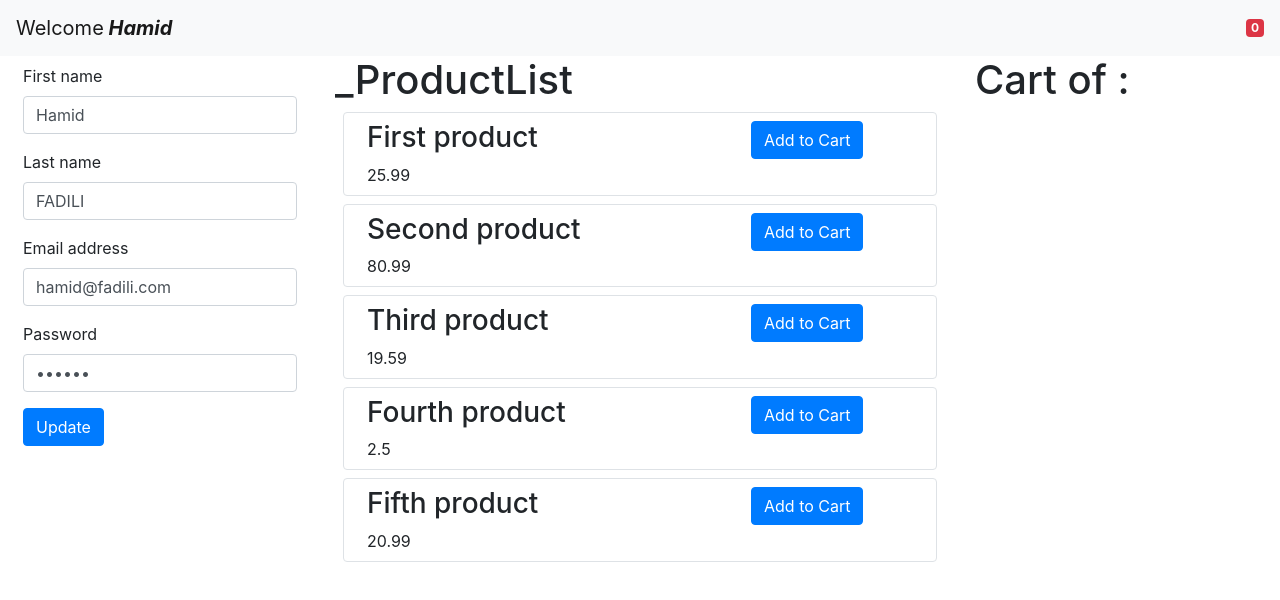
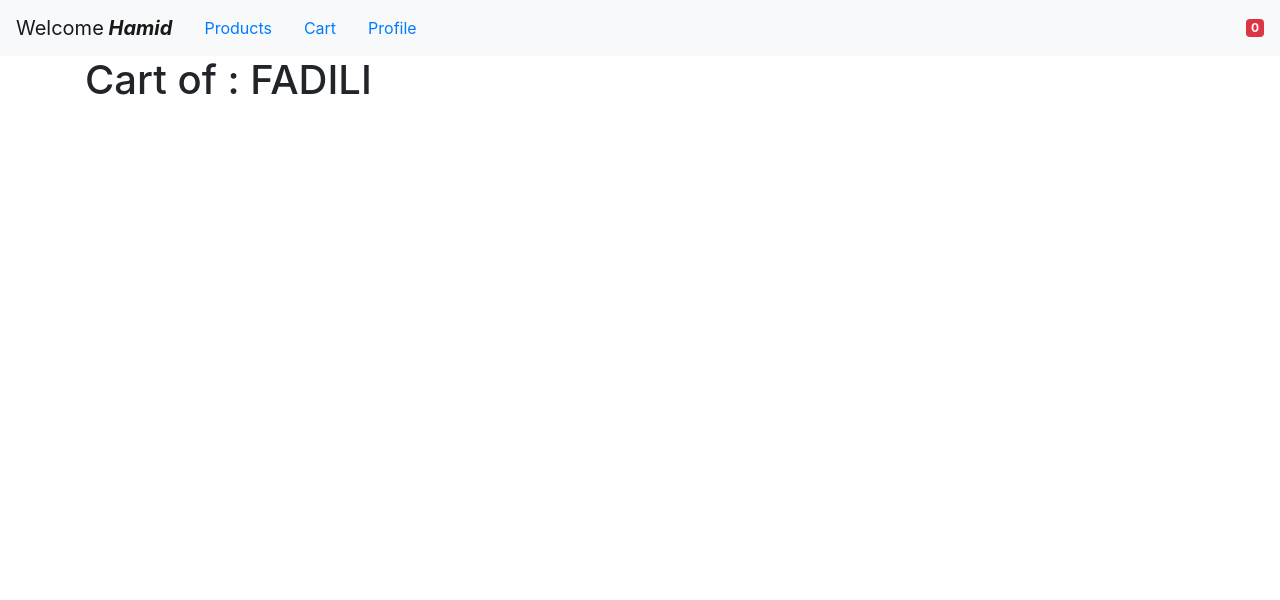
Before and after one commit to hamidfadili/myReactApp, a React (Create React App) app: page /cart in a window 1280 px wide. Shown: the top 600 px of the page. Built offline with nearby package versions, Linux system fonts and the light colour scheme.

Commit message:
adding simple routing

```diff
--- a/src/App.js
+++ b/src/App.js
@@ -6,6 +6,7 @@ import Cart from "./components/Cart";
 import ProductList from "./components/ProductList";
 import "bootstrap/dist/css/bootstrap.min.css";
 import UserContext from "./contexts/UserContext";
+import { Route, Router, Switch } from "react-router-dom";
 
 class App extends Component {
   state = {
@@ -34,18 +35,15 @@ class App extends Component {
       >
         <div className="App">
           <NavBar user={this.state.user} />
-          <div className="container-fluid">
-            <div className="row">
-              <div className="col-md-3 left">
-                <UserData />
-              </div>
-              <div className="col-md-6 content">
-                <ProductList products={this.state.products} />
-              </div>
-              <div className="col-md-3 right">
-                <Cart />
-              </div>
-            </div>
+          <div className="container">
+            <Switch>
+              <Route path="/profile" component={UserData} />
+              <Route path="/cart" component={Cart} />
+              <Route
+                path="/"
+                render={() => <ProductList products={this.state.products} />}
+              />
+            </Switch>
           </div>
         </div>
       </UserContext.Provider>
--- a/src/components/Cart.js
+++ b/src/components/Cart.js
@@ -8,7 +8,7 @@ export default class Cart extends Component {
       <UserContext.Consumer>
         {({ user }) => (
           <div>
-            <h1>Cart of : </h1>
+            <h1>Cart of : {user.lastName}</h1>
             {user.cart.map((p) => (
               <Product product={p} inCart />
             ))}
--- a/src/components/NavBar.js
+++ b/src/components/NavBar.js
@@ -1,4 +1,5 @@
 import React, { Component } from "react";
+import { Link, NavLink } from "react-router-dom";
 
 class NavBar extends Component {
   render() {
@@ -11,6 +12,15 @@ class NavBar extends Component {
             <i> {user.firstName}</i>
           </b>
         </span>
+        <Link class="nav-link" to="/">
+          Products
+        </Link>
+        <Link class="nav-link" to="/cart">
+          Cart
+        </Link>
+        <Link class="nav-link" to="/profile">
+          Profile
+        </Link>
         <span className="badge badge-danger ml-auto">{user.cart.length}</span>
       </nav>
     );
--- a/src/index.js
+++ b/src/index.js
@@ -1,14 +1,17 @@
-import React from 'react';
-import ReactDOM from 'react-dom';
-import './index.css';
-import App from './App';
-import reportWebVitals from './reportWebVitals';
+import React from "react";
+import ReactDOM from "react-dom";
+import "./index.css";
+import App from "./App";
+import reportWebVitals from "./reportWebVitals";
+import { BrowserRouter } from "react-router-dom";
 
 ReactDOM.render(
   <React.StrictMode>
-    <App />
+    <BrowserRouter>
+      <App />
+    </BrowserRouter>
   </React.StrictMode>,
-  document.getElementById('root')
+  document.getElementById("root")
 );
 
 // If you want to start measuring performance in your app, pass a function
```
